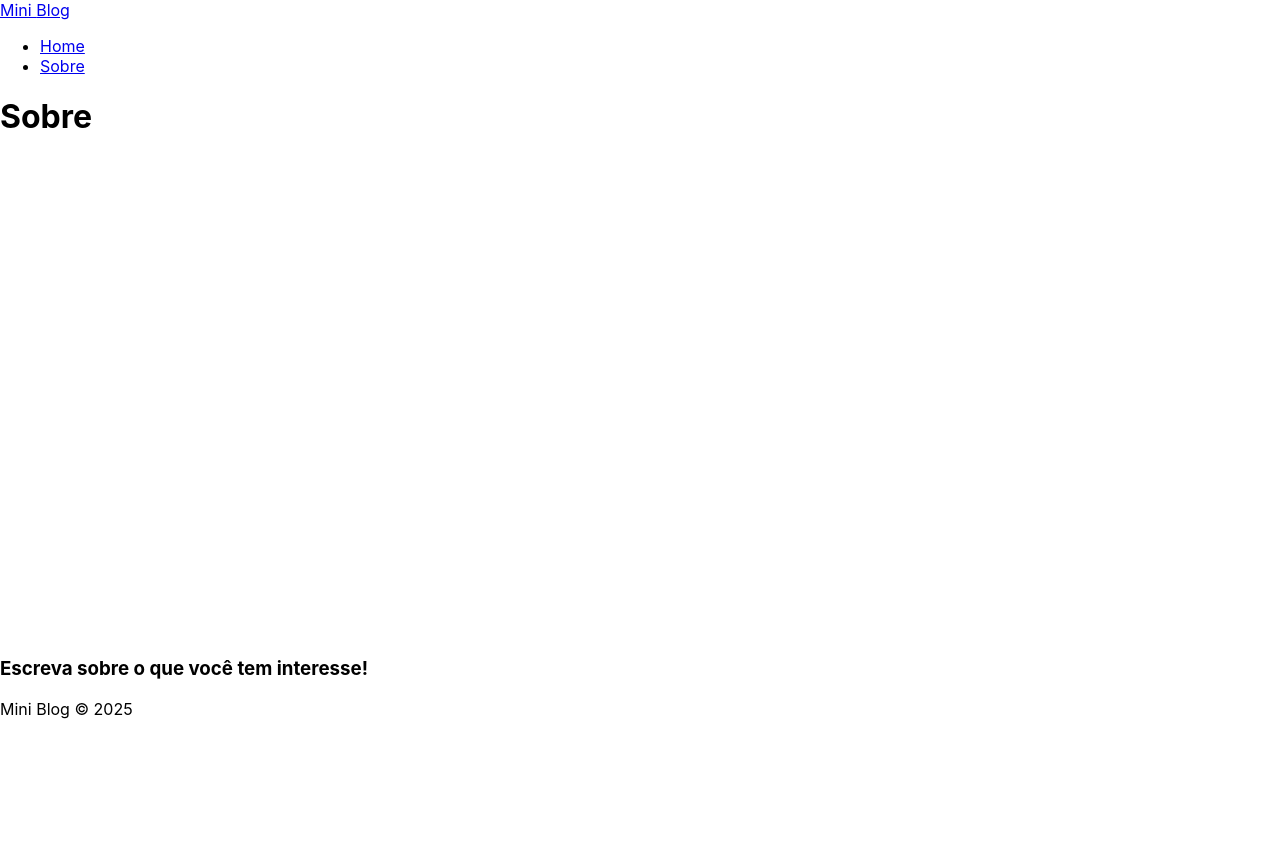
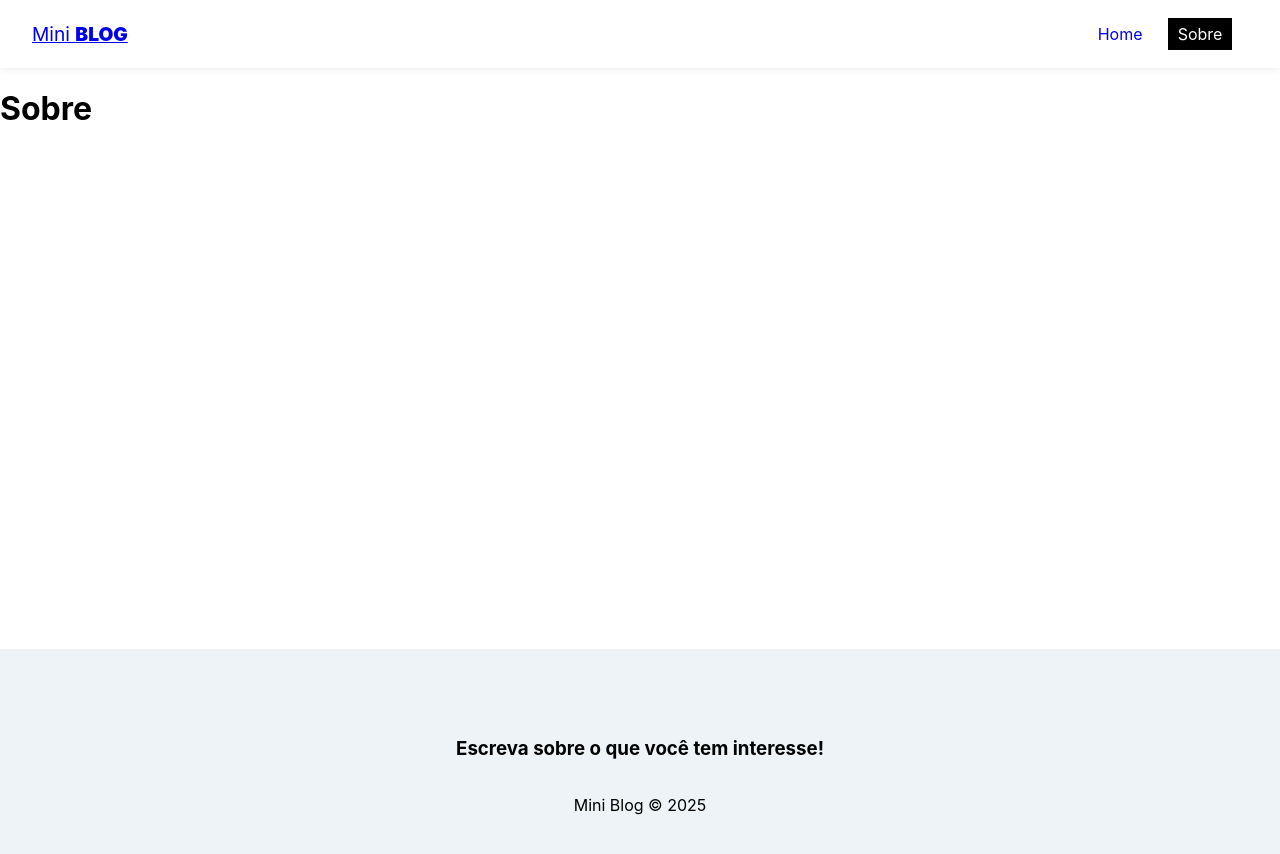
Before and after one commit to freetemplatesweb/miniblog, a React (Create React App) app in the folder aula1/: page /sobre in a window 1280 px wide. Shown: the top 854 px of the page. Before the commit the page ends 800 px from the top, so only its background shows below. Built offline with nearby package versions, Linux system fonts and the light colour scheme.

Commit message:
estilização  css Navbar e Footer

```diff
--- a/aula1/src/components/Footer.js
+++ b/aula1/src/components/Footer.js
@@ -1,8 +1,8 @@
-
+import styles from './Footer.module.css';
 
 const Footer = () => {
   return (
-    <div>
+    <div className={styles.footer}>
       <h3>Escreva sobre o que você tem interesse!</h3>
       <p>Mini Blog &copy; 2025</p>
     </div>
--- a/aula1/src/components/Footer.module.css
+++ b/aula1/src/components/Footer.module.css
@@ -0,0 +1,8 @@
+.footer{
+    height: 250px;
+    display: flex;
+    flex-direction: column;
+    align-items: center;
+    justify-content: center;
+    background-color: #edf3f6;
+}
--- a/aula1/src/components/Navbar.js
+++ b/aula1/src/components/Navbar.js
@@ -1,19 +1,20 @@
 import {NavLink} from "react-router-dom";
+import styles from './Navbar.module.css';
 
 const Navbar = () => {
   return (
-    <nav>
-        <NavLink to = "/">
+    <nav className={styles.navbar}>
+        <NavLink to = "/" className={styles.brand}>
             Mini <span>Blog</span>
         </NavLink>
-        <ul>
+        <ul className={styles.links_list}>
           <li>
-            <NavLink to ="/">
+            <NavLink to ="/" className={({isActive}) => (isActive ? styles.active : "")}>
                 Home
             </NavLink>
           </li>
                <li>
-            <NavLink to ="/sobre">
+            <NavLink to ="/sobre" className={({isActive}) => (isActive ? styles.active : "")}>
                Sobre
             </NavLink>
           </li>
--- a/aula1/src/components/Navbar.module.css
+++ b/aula1/src/components/Navbar.module.css
@@ -0,0 +1,30 @@
+.navbar{
+    display: flex;
+    box-shadow: rgba(0, 0, 0, .15) 0px -2px 10px 0px;
+    justify-content: space-between;
+    align-items: center;
+    padding: .5em 2em;
+}
+.brand{
+    font-size: 1.2em;
+}
+.brand span{
+    font-weight: 900;
+    text-transform: uppercase;
+}
+.links_list{
+    display: flex;
+    list-style: none;
+}
+.links_list li{
+margin-right: 1em;
+}
+.links_list li a{
+    padding: .4em .6em;
+   text-decoration: none;
+}
+
+.active{
+    background-color: #000;
+    color: white;
+}
```
